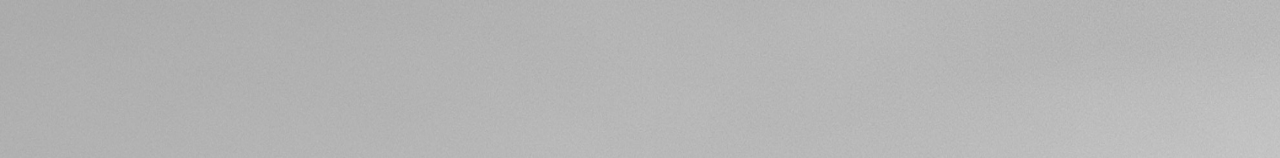
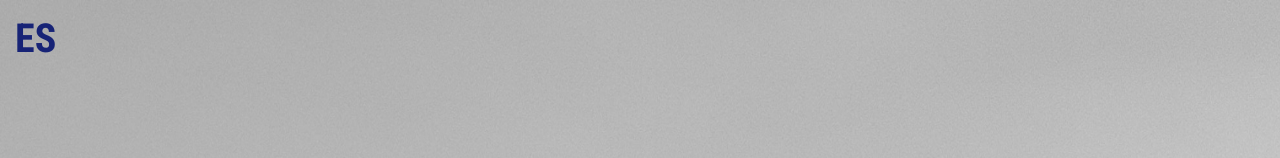
Before and after one commit to enryco/enricoscherlies, a React (Create React App) app: page /who in a window 1280 px wide. Shown: the top 158 px of the page. Built offline with nearby package versions, Linux system fonts and the light colour scheme.

Commit message:
content and logo and ytling

```diff
--- a/src/App.jsx
+++ b/src/App.jsx
@@ -2,6 +2,7 @@ import React, { Component } from 'react';
 import { appState } from './fixtures/content'
 import { Route, Link, Redirect, Switch, BrowserRouter } from 'react-router-dom'
 import Menu from './components/menu/Menu'
+import Logo from './components/Logo'
 import _ from 'lodash'
 
 class App extends Component {
@@ -25,6 +26,9 @@ class App extends Component {
           {/* MENU */}
           <Menu items={_.map(this.state, item => item)} />
 
+          {/* LOGO */}
+          <Logo />
+
         </div>
       </BrowserRouter>
     );
--- /dev/null
+++ b/src/components/Logo.jsx
@@ -0,0 +1,17 @@
+import React, { Component } from 'react';
+import { Route, Link, Redirect, Switch } from 'react-router-dom'
+
+
+class Logo extends Component {
+  state = {}
+
+  render() {
+    return (
+      <div className="es-logo">
+        ES
+      </div>
+    );
+  }
+}
+
+export default Logo;
--- a/src/fixtures/content.js
+++ b/src/fixtures/content.js
@@ -5,7 +5,8 @@ export const appState = {
     title: 'why',
     items: {
       0: {
-        title: 'to solve problems'
+        title: 'to solve problems',
+        textfield: '<p>try navigating with ⬇️⬆️ & ⬅️➡️ keys! (or wasd if u r a gamer)</p>'
       }
     }
   },
@@ -46,10 +47,14 @@ export const appState = {
   who: {
     title: 'who',
     items: {
-      me: {
+      github: {
         title: 'github',
         textfield: '<p> <a href="http://github.com/enryco">github/enryco</a> </p>'
-      }
+      },
+      fb: {
+        title: 'fb',
+        textfield: '<p> <a href="https://www.instagram.com/enricoscherlies/">insta</a> </p>'
+      },
     }
   },
 }
--- /dev/null
+++ b/src/style/_Logo.scss
@@ -0,0 +1,6 @@
+.es-logo {
+    padding: 15px;
+    font-family: 'Roboto Condensed', sans-serif;
+    font-weight: 700;
+    font-size: 40px;
+}
--- a/src/style/index.css
+++ b/src/style/index.css
@@ -1,4 +1,5 @@
 @import url("https://fonts.googleapis.com/css?family=Lato:400,700");
+@import url("https://fonts.googleapis.com/css?family=Roboto+Condensed:700");
 body {
   margin: 0;
   padding: 0;
@@ -76,6 +77,12 @@ a {
   border-bottom: 2px solid #172376;
   color: #172376; }
 
+.es-logo {
+  padding: 15px;
+  font-family: 'Roboto Condensed', sans-serif;
+  font-weight: 700;
+  font-size: 40px; }
+
 .es-sub-menu-item-content {
   position: absolute;
   left: 20px;
--- a/src/style/index.scss
+++ b/src/style/index.scss
@@ -1,5 +1,6 @@
 // fongs
 @import url("https://fonts.googleapis.com/css?family=Lato:400,700");
+@import url("https://fonts.googleapis.com/css?family=Roboto+Condensed:700");
 
 
 // Variables
@@ -9,4 +10,5 @@
 @import "body";
 @import "App";
 @import "Menu";
+@import "Logo";
 @import "Content";
```
